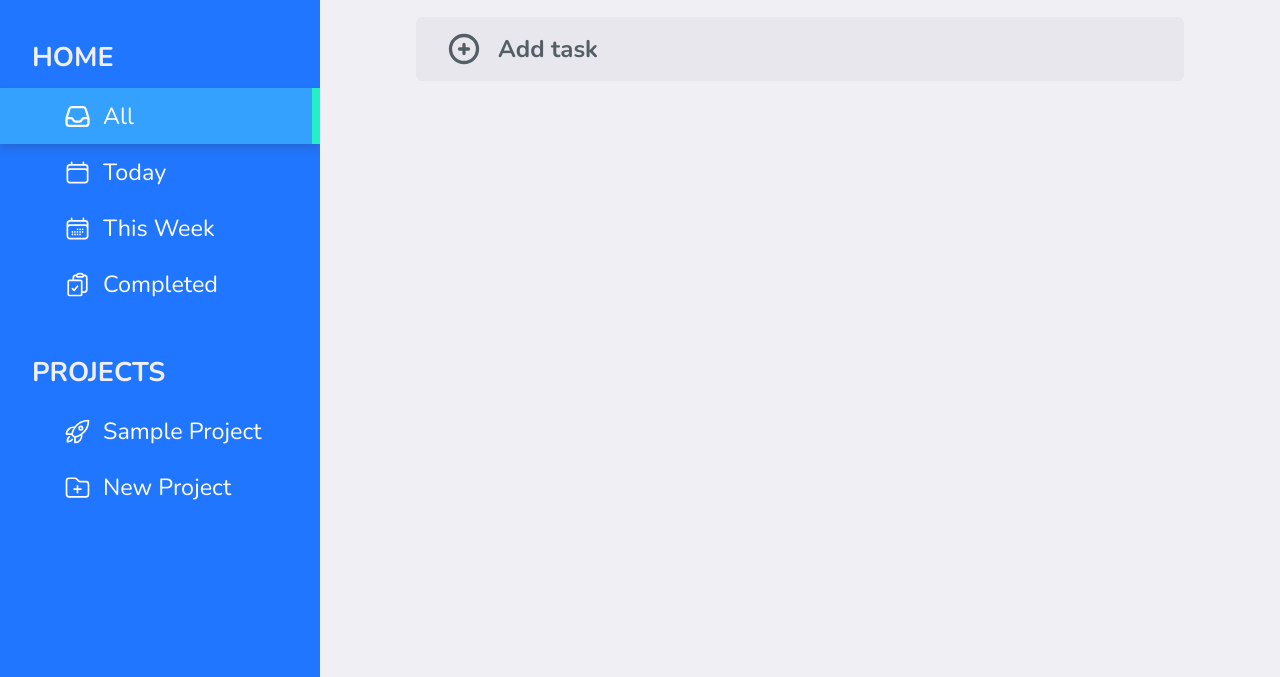
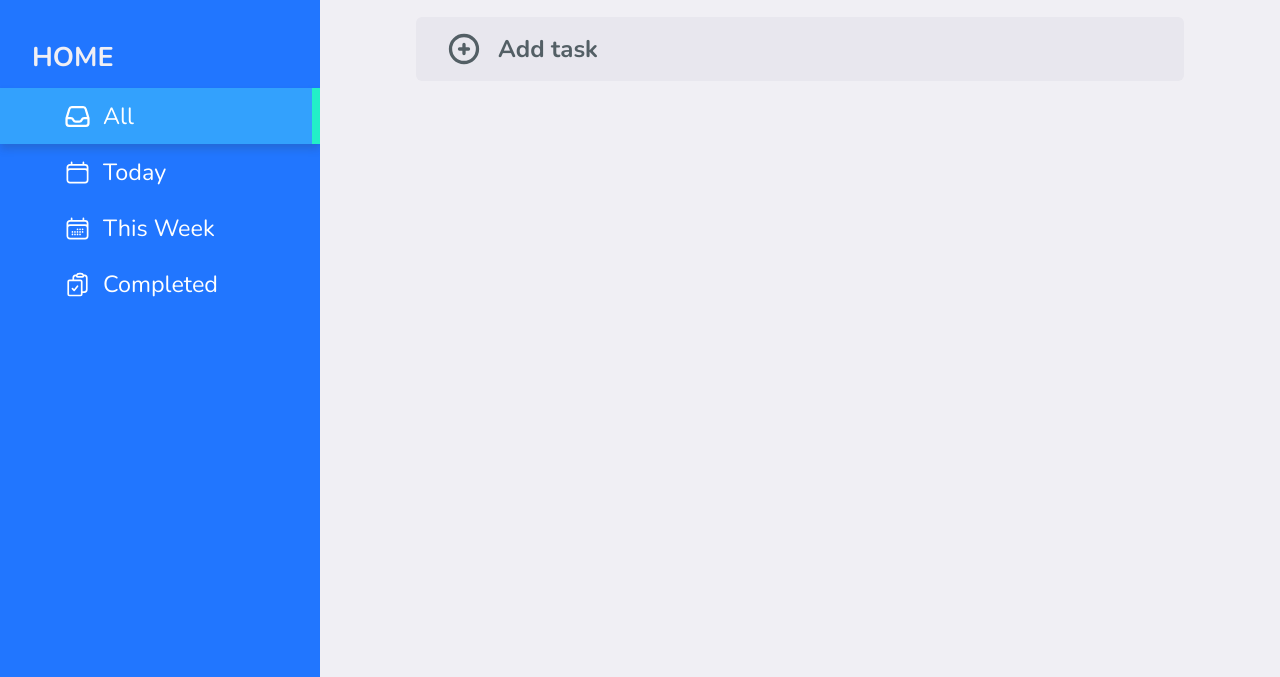
Before and after one commit to m1dn1ghtblue/TodoList, a plain HTML site: page index.html in a window 1280 px wide. Shown: the part 123-800 px from the top of the page. Drawn offline with nearby package versions, Linux system fonts and the light colour scheme.

Commit message:
remove projects

```diff
--- a/index.html
+++ b/index.html
@@ -94,50 +94,6 @@
 						</li>
 					</ul>
 				</div>
-				<div class="sidebar-section">
-					<h2>Projects</h2>
-					<ul>
-						<li>
-							<a href="#"
-								><svg
-									xmlns="http://www.w3.org/2000/svg"
-									fill="none"
-									viewBox="0 0 24 24"
-									stroke-width="1.5"
-									stroke="currentColor"
-									class="w-6 h-6"
-								>
-									<path
-										stroke-linecap="round"
-										stroke-linejoin="round"
-										d="M15.59 14.37a6 6 0 01-5.84 7.38v-4.8m5.84-2.58a14.98 14.98 0 006.16-12.12A14.98 14.98 0 009.631 8.41m5.96 5.96a14.926 14.926 0 01-5.841 2.58m-.119-8.54a6 6 0 00-7.381 5.84h4.8m2.581-5.84a14.927 14.927 0 00-2.58 5.84m2.699 2.7c-.103.021-.207.041-.311.06a15.09 15.09 0 01-2.448-2.448 14.9 14.9 0 01.06-.312m-2.24 2.39a4.493 4.493 0 00-1.757 4.306 4.493 4.493 0 004.306-1.758M16.5 9a1.5 1.5 0 11-3 0 1.5 1.5 0 013 0z"
-									/>
-								</svg>
-								Sample Project
-							</a>
-						</li>
-
-						<li>
-							<a href="#" id="nav-new-project">
-								<svg
-									xmlns="http://www.w3.org/2000/svg"
-									fill="none"
-									viewBox="0 0 24 24"
-									stroke-width="1.5"
-									stroke="currentColor"
-									class="w-6 h-6"
-								>
-									<path
-										stroke-linecap="round"
-										stroke-linejoin="round"
-										d="M12 10.5v6m3-3H9m4.06-7.19l-2.12-2.12a1.5 1.5 0 00-1.061-.44H4.5A2.25 2.25 0 002.25 6v12a2.25 2.25 0 002.25 2.25h15A2.25 2.25 0 0021.75 18V9a2.25 2.25 0 00-2.25-2.25h-5.379a1.5 1.5 0 01-1.06-.44z"
-									/>
-								</svg>
-								New Project
-							</a>
-						</li>
-					</ul>
-				</div>
 			</section>
 
 			<section id="content">
```
Also changed, not shown: bundle.js.
